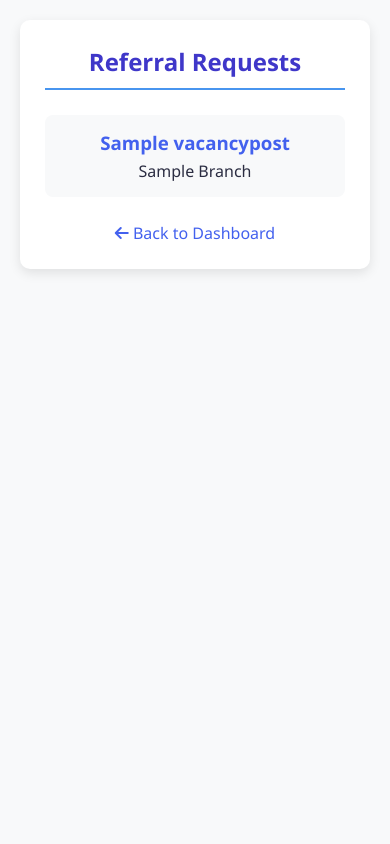
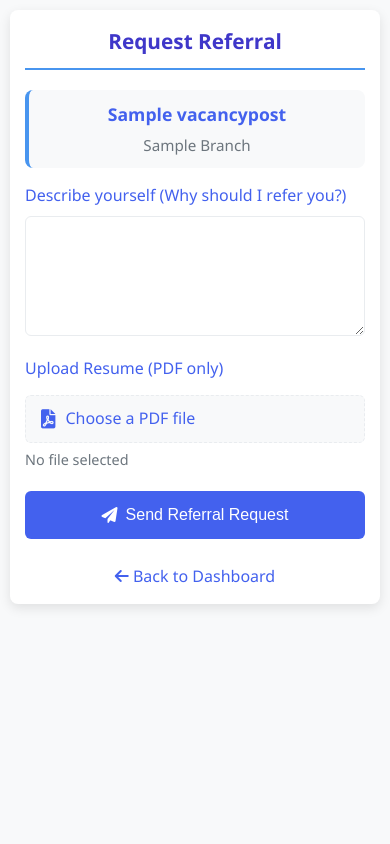
Before and after one commit to devikasaji211/placement-cell, a Django app: page /student/referral-request/1/ in a window 390 px wide. Run offline with Django 5.2, Linux system fonts and the light colour scheme; a user stored in the database is signed in; tables that the repository leaves empty hold one stand-in row (values such as "Sample post").

Commit message:
Referral Req

```diff
--- a/templates/referral_request.html
+++ b/templates/referral_request.html
@@ -1,6 +1,6 @@
 {% extends 'base.html' %}
 
-{% block title %} Referral Requests - {{ vacancy.firm_name }} {% endblock %}
+{% block title %}Request Referral - {{ vacancy.firm_name }}{% endblock %}
 
 {% block head %}
 <link rel="stylesheet" href="https://cdnjs.cloudflare.com/ajax/libs/font-awesome/6.0.0-beta3/css/all.min.css">
@@ -15,7 +15,6 @@
         --border-color: #e9ecef;
         --white: #ffffff;
         --success-color: #4cc9f0;
-        --warning-color: #f8961e;
         --error-color: #f72585;
     }
 
@@ -29,17 +28,19 @@
         font-family: 'Segoe UI', Tahoma, Geneva, Verdana, sans-serif;
         background-color: var(--light-bg);
         color: var(--text-color);
+        line-height: 1.6;
         padding: 20px;
         min-height: 100vh;
     }
 
     .container {
-        max-width: 900px;
+        max-width: 800px;
         margin: 0 auto;
         background-color: var(--white);
         border-radius: 10px;
         box-shadow: 0 4px 12px rgba(0, 0, 0, 0.1);
-        padding: 25px;
+        padding: 30px;
+        width: 100%;
     }
 
     h2 {
@@ -47,107 +48,144 @@
         margin-bottom: 25px;
         font-weight: 600;
         text-align: center;
+        padding-bottom: 10px;
         border-bottom: 2px solid var(--accent-color);
-        padding-bottom: 10px;
     }
 
     .vacancy-info {
         background-color: var(--light-bg);
-        padding: 15px;
+        padding: 12px 15px;
         border-radius: 8px;
-        margin-bottom: 25px;
+        margin-bottom: 20px;
         text-align: center;
+        border-left: 4px solid var(--accent-color);
+        width: 100%;
     }
 
     .vacancy-info h3 {
         color: var(--primary-color);
         margin-bottom: 5px;
+        font-size: 1.2rem;
     }
 
-    .referral-card {
-        background: #ffffff;
-        border: 1px solid #ddd;
-        border-radius: 10px;
-        padding: 16px;
-        margin-bottom: 20px;
-        box-shadow: 0 4px 10px rgba(0, 0, 0, 0.04);
+    .vacancy-info p {
+        color: var(--text-light);
+        font-size: 0.95rem;
+    }
+
+    form {
         display: flex;
         flex-direction: column;
+        gap: 20px;
         width: 100%;
     }
 
-    .referral-info p {
-        margin-bottom: 10px;
-        font-size: 1rem;
+    .form-group {
+        display: flex;
+        flex-direction: column;
+        gap: 8px;
+        width: 100%;
     }
 
-    .action-form {
-        display: flex;
-        flex-direction: column;
-        gap: 10px;
-        margin-bottom: 10px;
+    label {
+        font-weight: 500;
+        color: var(--primary-color);
     }
 
-    .action-form label {
-        margin-bottom: 4px;
-        font-weight: 500;
-    }
-
-    select {
-        padding: 8px 12px;
+    textarea {
+        width: 100%;
+        padding: 12px;
         border: 1px solid var(--border-color);
         border-radius: 6px;
         font-family: inherit;
-        font-size: 0.9rem;
-        background-color: var(--white);
-        cursor: pointer;
+        font-size: 1rem;
+        resize: vertical;
+        min-height: 150px;
+        transition: border-color 0.3s;
     }
 
-    select:focus {
+    textarea:focus {
         outline: none;
         border-color: var(--accent-color);
         box-shadow: 0 0 0 3px rgba(72, 149, 239, 0.2);
     }
 
-    .btn {
+    .file-input {
+        position: relative;
+        margin-top: 5px;
+        width: 100%;
+    }
+
+    .file-input input {
+        width: 0.1px;
+        height: 0.1px;
+        opacity: 0;
+        overflow: hidden;
+        position: absolute;
+        z-index: -1;
+    }
+
+    .file-input label {
+        display: inline-flex;
+        align-items: center;
+        gap: 10px;
+        padding: 12px 20px;
+        background-color: var(--light-bg);
+        border: 1px dashed var(--border-color);
+        border-radius: 6px;
+        cursor: pointer;
+        transition: all 0.3s;
+        width: 100%;
+    }
+
+    .file-input label:hover {
+        background-color: #e9ecef;
+        border-color: var(--accent-color);
+    }
+
+    .file-input i {
+        color: var(--primary-color);
+        font-size: 1.2rem;
+    }
+
+    .file-name {
+        margin-top: 5px;
+        font-size: 0.9rem;
+        color: var(--text-light);
+    }
+
+    button[type="submit"] {
         background-color: var(--primary-color);
         color: white;
         border: none;
-        padding: 10px 15px;
+        padding: 12px 20px;
         border-radius: 6px;
-        font-size: 0.9rem;
+        font-size: 1rem;
         font-weight: 500;
         cursor: pointer;
         transition: all 0.3s;
         display: inline-flex;
         align-items: center;
         justify-content: center;
-        gap: 5px;
+        gap: 8px;
+        width: 100%;
     }
 
-    .btn:hover {
+    button[type="submit"]:hover {
         background-color: var(--secondary-color);
-        transform: translateY(-1px);
+        transform: translateY(-2px);
+        box-shadow: 0 4px 8px rgba(67, 97, 238, 0.2);
     }
 
-    .resume-link {
+    .back-link {
+        display: inline-block;
+        margin-top: 25px;
         color: var(--primary-color);
         text-decoration: none;
         font-weight: 500;
-    }
-
-    .resume-link:hover {
-        text-decoration: underline;
-        color: var(--secondary-color);
-    }
-
-    .back-link {
-        display: block;
-        margin-top: 25px;
-        color: var(--primary-color);
+        transition: color 0.3s;
         text-align: center;
-        font-weight: 500;
-        text-decoration: none;
+        width: 100%;
     }
 
     .back-link:hover {
@@ -155,62 +193,53 @@
         text-decoration: underline;
     }
 
-    .modal {
-        display: none;
-        position: fixed;
-        z-index: 9999;
-        left: 0;
-        top: 0;
-        width: 100%;
-        height: 100%;
-        overflow: auto;
-        background-color: rgba(0,0,0,0.5);
-        backdrop-filter: blur(3px);
+    /* Responsive adjustments */
+    @media (max-width: 768px) {
+        .container {
+            padding: 20px;
+            max-width: 100%;
         }
 
-    .modal-content {
-        background-color: #fff;
-        margin: 10% auto;
-        padding: 25px;
-        border-radius: 10px;
-        max-width: 500px;
-        position: relative;
-        box-shadow: 0 6px 15px rgba(0, 0, 0, 0.2);
+        h2 {
+            font-size: 1.5rem;
+        }
     }
 
-    .close-btn {
-        position: absolute;
-        top: 12px;
-        right: 18px;
-        font-size: 22px;
-        font-weight: bold;
-        color: #888;
-        cursor: pointer;
+    @media (max-width: 480px) {
+        body {
+            padding: 10px;
         }
 
-    .close-btn:hover {
-        color: var(--error-color);
+        .container {
+            padding: 15px;
+            border-radius: 8px;
         }
 
-    @media (min-width: 768px) {
-        .referral-card {
-            flex-direction: row;
-            justify-content: space-between;
-            align-items: center;
-            gap: 20px;
+        h2 {
+            font-size: 1.3rem;
+            margin-bottom: 20px;
         }
 
-        .referral-info {
-            flex: 1;
+        .vacancy-info {
+            padding: 10px 12px;
+            margin-bottom: 15px;
         }
 
-        .action-form {
-            flex-direction: row;
-            align-items: center;
+        .vacancy-info h3 {
+            font-size: 1.1rem;
         }
 
-        .referral-card .btn {
-            width: auto;
+        textarea {
+            min-height: 120px;
+            padding: 10px;
+        }
+
+        button[type="submit"] {
+            padding: 15px;
+        }
+
+        .file-input label {
+            padding: 10px 15px;
         }
     }
 </style>
@@ -218,87 +247,48 @@
 
 {% block content %}
 <div class="container">
-    <h2>Referral Requests</h2>
+    <h2>Request Referral</h2>
 
     <div class="vacancy-info">
         <h3>{{ vacancy.firm_name }}</h3>
         <p>{{ vacancy.branch }} Branch</p>
     </div>
 
-    {% for referral in referrals %}
-    <div class="referral-card">
-        <div class="referral-info">
-            <p><strong>Student:</strong> {{ referral.student.studentprofile.name }}</p>
-            <p><strong>Resume:</strong>
-                {% if referral.resume %}
-                <a href="{{ referral.resume }}" target="_blank" class="resume-link">
-                    <i class="fas fa-file-pdf"></i> View
-                </a>
-                {% else %}
-                N/A
-                {% endif %}
-            </p>
+    <form method="POST" enctype="multipart/form-data">
+        {% csrf_token %}
 
-            <form method="POST" action="{% url 'update_referral_status' referral.id %}" class="action-form">
-                {% csrf_token %}
-                <label for="status-{{ referral.id }}"><strong>Status:</strong></label>
-                <select id="status-{{ referral.id }}" name="status">
-                    <option value="Pending" {% if referral.status == 'Pending' %}selected{% endif %}>Pending</option>
-                    <option value="Accepted" {% if referral.status == 'Accepted' %}selected{% endif %}>Accepted</option>
-                    <option value="Rejected" {% if referral.status == 'Rejected' %}selected{% endif %}>Rejected</option>
-                </select>
-                <button type="submit" class="btn"><i class="fas fa-sync-alt"></i> Update</button>
-            </form>
+        <div class="form-group">
+            <label for="message">Describe yourself (Why should I refer you?)</label>
+            <textarea id="message" name="message" required></textarea>
+        </div>
 
-            <button type="button" class="btn" onclick="openModal('modal-{{ referral.id }}')">
-                <i class="fas fa-eye"></i> View Profile Details
-            </button>
+        <div class="form-group">
+            <label>Upload Resume (PDF only)</label>
+            <div class="file-input">
+                <input type="file" id="resume" name="resume" accept=".pdf" required>
+                <label for="resume">
+                    <i class="fas fa-file-pdf"></i>
+                    <span>Choose a PDF file</span>
+                </label>
+                <div id="file-name" class="file-name">No file selected</div>
             </div>
         </div>
 
-    <!-- Modal -->
-    <div class="modal" id="modal-{{ referral.id }}">
-        <div class="modal-content">
-            <span class="close-btn" onclick="closeModal('modal-{{ referral.id }}')">&times;</span>
-            <h3>Student Profile</h3>
-            <p><strong>Name:</strong> {{ referral.student.studentprofile.name }}</p>
-            <p><strong>SRO Number:</strong> {{ referral.student.studentprofile.sro }}</p>
-            <p><strong>Email:</strong> {{ referral.student.email }}</p>
-            <p><strong>Phone:</strong> {{ referral.student.studentprofile.phone }}</p>
-            <p><strong>State:</strong> {{ referral.student.studentprofile.state }}</p>
-            <p><strong>District:</strong> {{ referral.student.studentprofile.district }}</p>
-            <p><strong>Orientation:</strong> {{ referral.student.studentprofile.orientation_completed|yesno:"Completed,Pending" }}</p>
-            <p><strong>ITT:</strong> {{ referral.student.studentprofile.itt_completed|yesno:"Completed,Pending" }}</p>
-            {% if referral.student.studentprofile.linkedin %}
-            <p><strong>LinkedIn:</strong> <a href="{{ referral.student.studentprofile.linkedin }}" target="_blank">View</a></p>
-            {% endif %}
-            <hr>
-            <h4>Referral Message</h4>
-            <p>{{ referral.message }}</p>
-        </div>
-    </div>
-    {% endfor %}
+        <button type="submit">
+            <i class="fas fa-paper-plane"></i> Send Referral Request
+        </button>
+    </form>
 
-    <a href="{% url 'article_page' %}" class="back-link">
+    <a href="{% url 'student_page' %}" class="back-link">
         <i class="fas fa-arrow-left"></i> Back to Dashboard
     </a>
 </div>
 
 <script>
-    function openModal(id) {
-        document.getElementById(id).style.display = 'block';
-    }
-
-    function closeModal(id) {
-        document.getElementById(id).style.display = 'none';
-    }
-
-    window.onclick = function (event) {
-        document.querySelectorAll('.modal').forEach(function (modal) {
-            if (event.target === modal) {
-                modal.style.display = "none";
-            }
+    // Show selected file name
+    document.getElementById('resume').addEventListener('change', function(e) {
+        const fileName = e.target.files[0] ? e.target.files[0].name : 'No file selected';
+        document.getElementById('file-name').textContent = fileName;
     });
-    }
 </script>
 {% endblock %}
```
Lines whose indentation alone changed are shown as unchanged.
